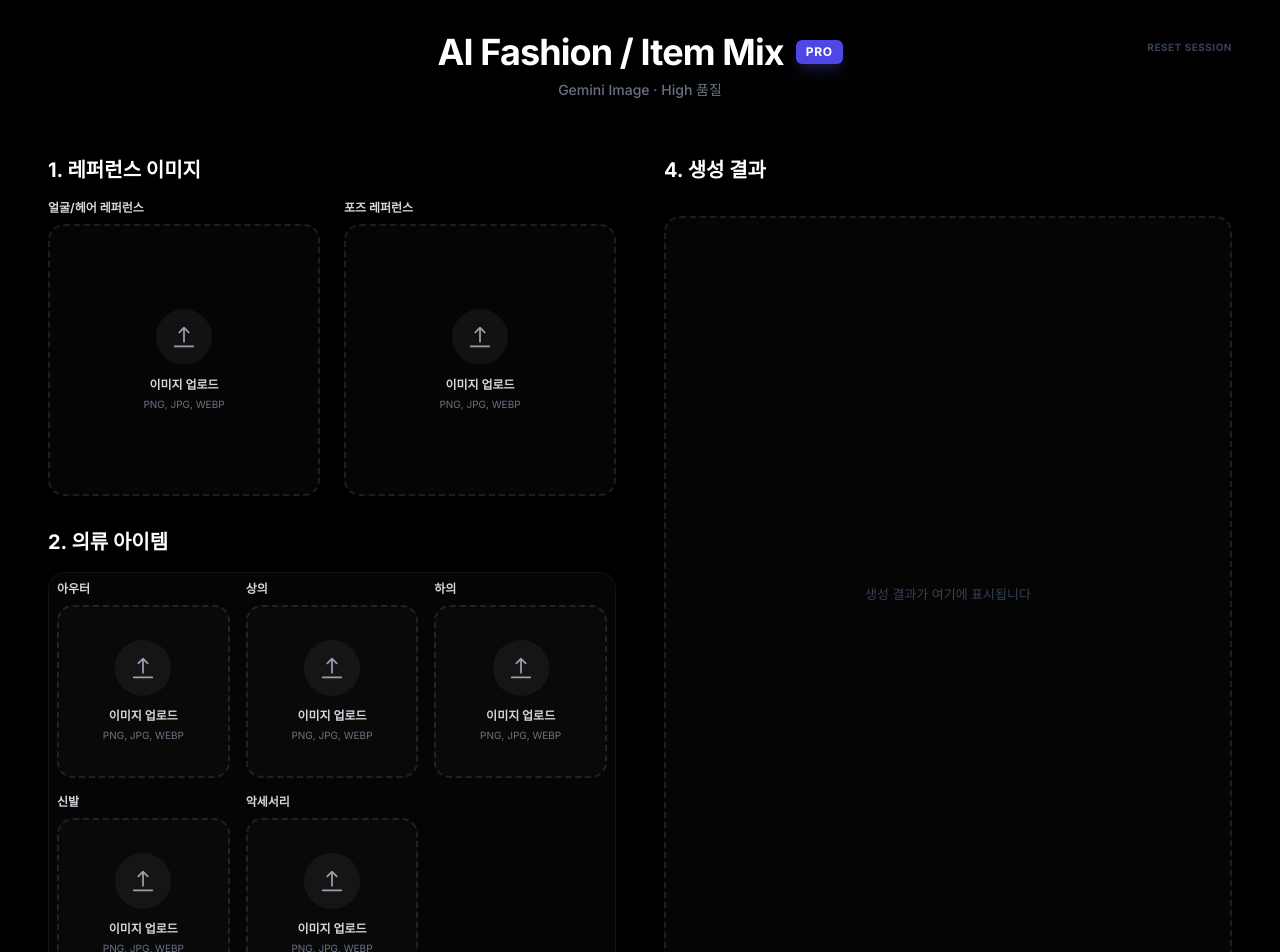
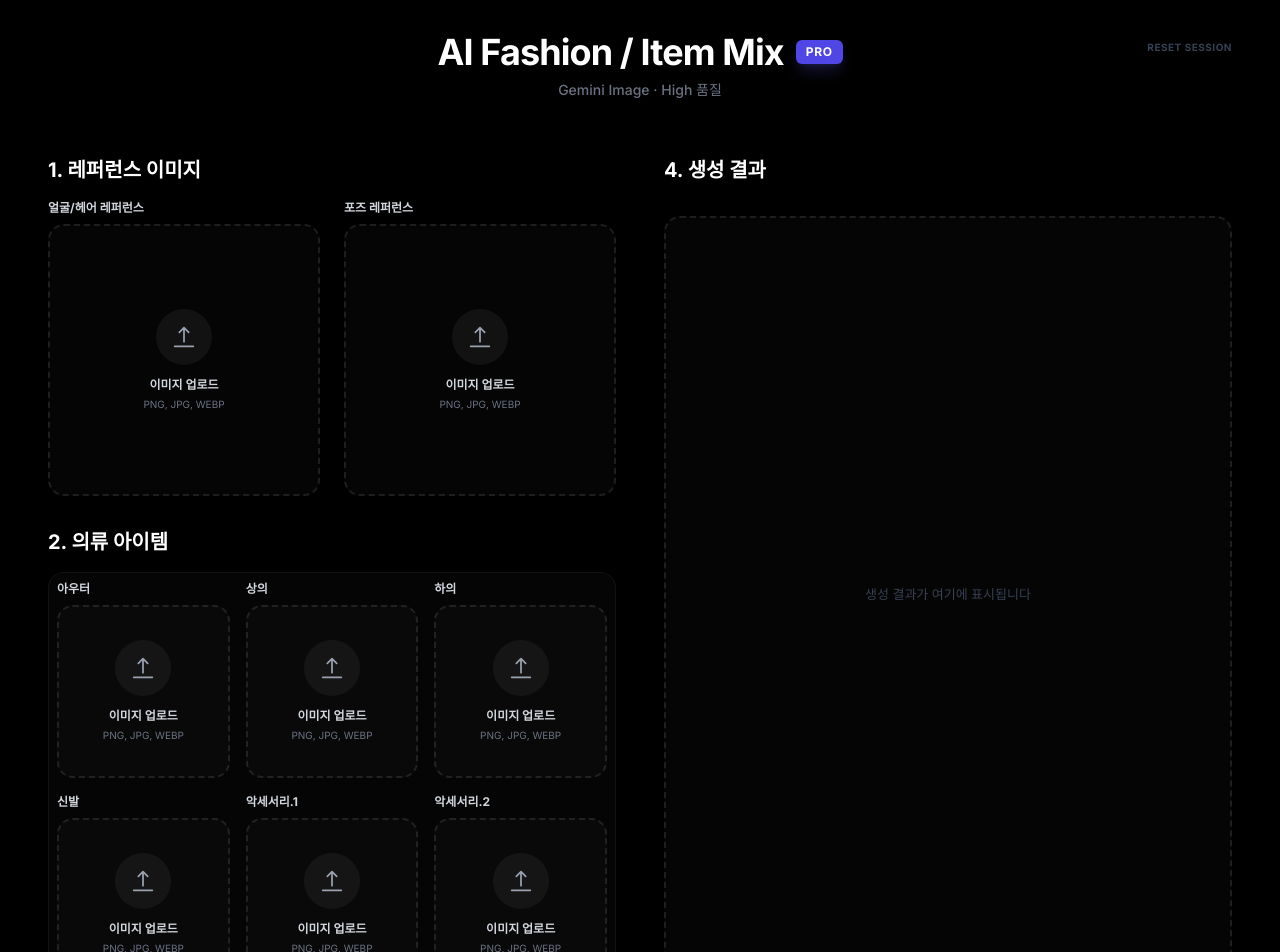
Before and after one commit to Lee-SungYoon/AI-Fashion-Item-Mix-codex, a React (Vite) app: page / in a window 1280 px wide. Shown: the top 952 px of the page. Built offline with nearby package versions, Linux system fonts and the light colour scheme.

Commit message:
Add second accessory clothing slot

```diff
--- a/App.tsx
+++ b/App.tsx
@@ -14,7 +14,8 @@ const CLOTHING_SLOTS: ImageSlot[] = [
   { id: 'top', label: '상의', data: null, description: '', isProcessing: false },
   { id: 'bottom', label: '하의', data: null, description: '', isProcessing: false },
   { id: 'shoes', label: '신발', data: null, description: '', isProcessing: false },
-  { id: 'accessory', label: '악세서리', data: null, description: '', isProcessing: false },
+  { id: 'accessory', label: '악세서리.1', data: null, description: '', isProcessing: false },
+  { id: 'accessory2', label: '악세서리.2', data: null, description: '', isProcessing: false },
 ];
 
 const ALLOWED_IMAGE_TYPES = new Set(['image/png', 'image/jpeg', 'image/webp']);
--- a/server.mjs
+++ b/server.mjs
@@ -11,7 +11,7 @@ const MAX_JSON_BYTES = 170 * 1024 * 1024;
 const MAX_IMAGE_BYTES = 20 * 1024 * 1024;
 const MAX_PROMPT_CHARS = 2000;
 const ALLOWED_IMAGE_TYPES = new Set(['image/png', 'image/jpeg', 'image/webp']);
-const IMAGE_SLOT_TYPES = new Set(['face', 'pose', 'outer', 'top', 'bottom', 'shoes', 'accessory']);
+const IMAGE_SLOT_TYPES = new Set(['face', 'pose', 'outer', 'top', 'bottom', 'shoes', 'accessory', 'accessory2']);
 
 loadEnvFile('.env.local');
 loadEnvFile('.env');
--- a/types.ts
+++ b/types.ts
@@ -1,5 +1,5 @@
 
-export type ImageSlotType = 'face' | 'pose' | 'outer' | 'top' | 'bottom' | 'shoes' | 'accessory';
+export type ImageSlotType = 'face' | 'pose' | 'outer' | 'top' | 'bottom' | 'shoes' | 'accessory' | 'accessory2';
 
 export interface ImageSlot {
   id: ImageSlotType;
```
